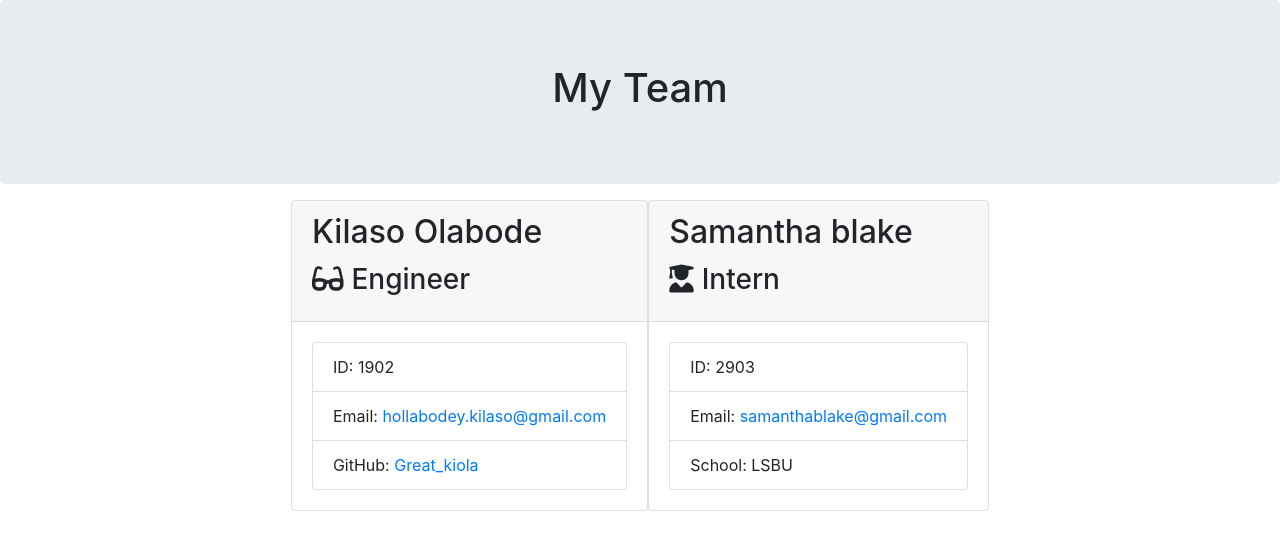
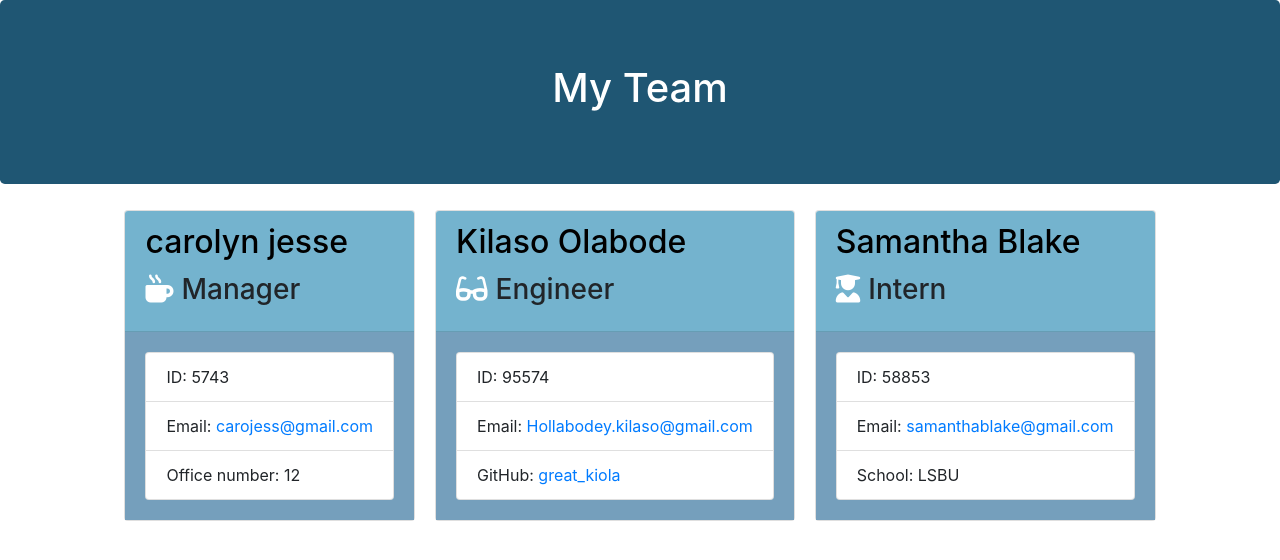
Before and after one commit to Great-kiola/Pfp-Gen, a website: page output/index.html in a window 1280 px wide. Drawn offline with nearby package versions, Linux system fonts and the light colour scheme.

Commit message:
Made changes to the style,index and readme file

```diff
--- a/output/index.html
+++ b/output/index.html
@@ -26,27 +26,41 @@
             <div class="team-area col-12 d-flex justify-content-center">
 
         <div class="card employee-card">
+        <div class="card-header">
+            <h2 class="card-title">carolyn jesse</h2>
+            <h3 class="card-title"><i class="fas fa-mug-hot mr-2"></i>Manager</h3>
+        </div>
+        <div class="card-body">
+            <ul class="list-group">
+                <li class="list-group-item">ID: 5743</li>
+                <li class="list-group-item">Email: <a href="mailto:carojess@gmail.com">carojess@gmail.com</a></li>
+                <li class="list-group-item">Office number: 12</li>
+            </ul>
+        </div>
+    </div>
+
+        <div class="card employee-card">
     <div class="card-header">
         <h2 class="card-title">Kilaso Olabode</h2>
         <h3 class="card-title"><i class="fas fa-glasses mr-2"></i>Engineer</h3>
     </div>
     <div class="card-body">
         <ul class="list-group">
-            <li class="list-group-item">ID: 1902</li>
-            <li class="list-group-item">Email: <a href="mailto:hollabodey.kilaso@gmail.com">hollabodey.kilaso@gmail.com</a></li>
-            <li class="list-group-item">GitHub: <a href="https://github.com/Great_kiola" target="_blank" rel="noopener noreferrer">Great_kiola</a></li>
+            <li class="list-group-item">ID: 95574</li>
+            <li class="list-group-item">Email: <a href="mailto:Hollabodey.kilaso@gmail.com">Hollabodey.kilaso@gmail.com</a></li>
+            <li class="list-group-item">GitHub: <a href="https://github.com/great_kiola" target="_blank" rel="noopener noreferrer">great_kiola</a></li>
         </ul>
     </div>
 </div>
 
         <div class="card employee-card">
     <div class="card-header">
-        <h2 class="card-title">Samantha blake</h2>
+        <h2 class="card-title">Samantha Blake</h2>
         <h3 class="card-title"><i class="fas fa-user-graduate mr-2"></i>Intern</h3>
     </div>
     <div class="card-body">
         <ul class="list-group">
-            <li class="list-group-item">ID: 2903</li>
+            <li class="list-group-item">ID: 58853</li>
             <li class="list-group-item">Email: <a href="mailto:samanthablake@gmail.com">samanthablake@gmail.com</a></li>
             <li class="list-group-item">School: LSBU</li>
         </ul>
--- a/output/style.css
+++ b/output/style.css
@@ -0,0 +1,26 @@
+div.jumbotron.team-heading {
+background-color: #1F5673;
+}
+
+div.card {
+	margin: 10px;
+}
+div.card-header {
+	background-color: #74B3CE;
+}
+
+h1 {
+	color: #fff;
+}
+
+h2.card-title {
+	color: #000;
+}
+
+h3 > i {
+	color: #fff;
+}
+
+div.card-body {
+	background-color: #759FBC;
+}
```
Also changed, not shown: README.md.
